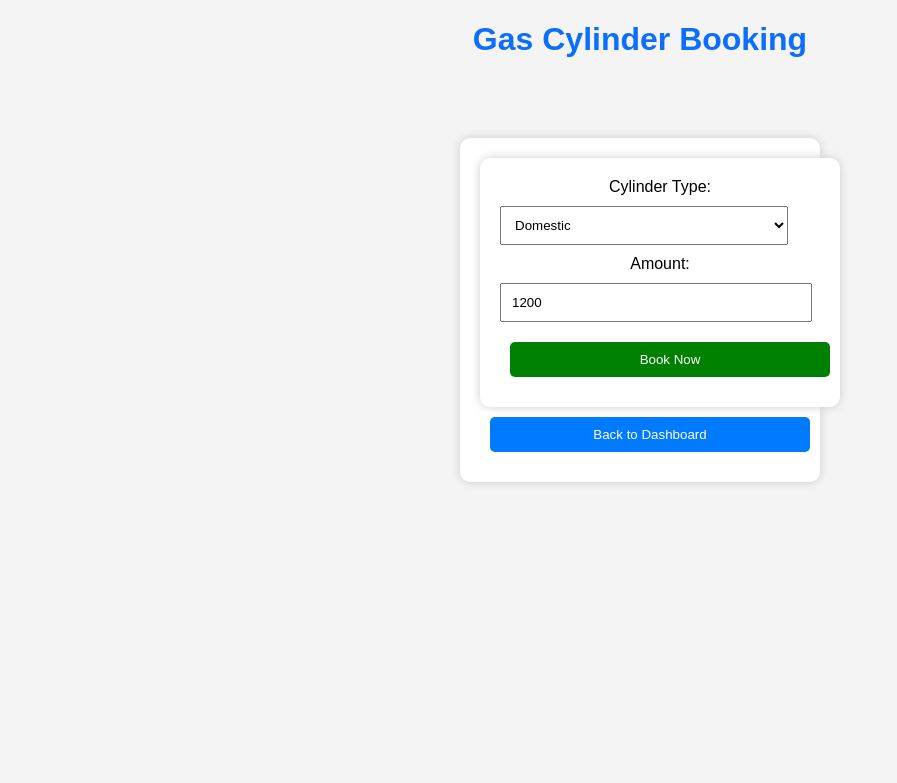
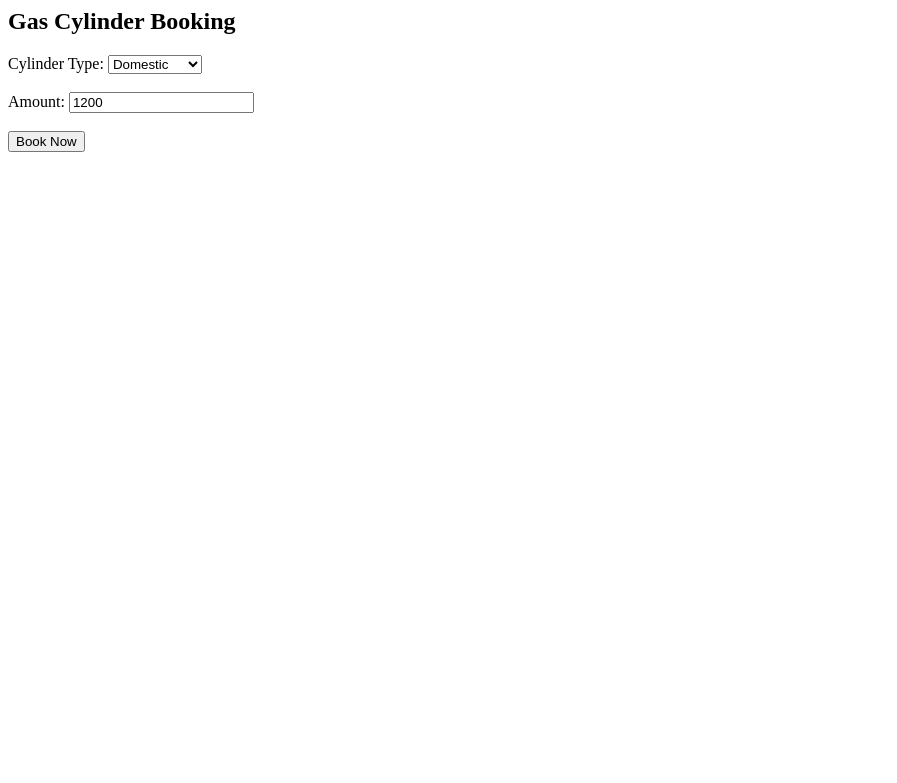
Before and after one commit to shravanikenchu-web/Online-Gas-Booking-System, a Python web app: template templates/05_booking.html in a window 1280 px wide. Shown: the top 783 px of the page, without its empty margins (0-897 px from the left). Run offline with Jinja, Linux system fonts and the light colour scheme; the template is opened without the code that fills it, so the values that code supplies are empty.

Commit message:
Update 05_booking.html

```diff
--- a/templates/05_booking.html
+++ b/templates/05_booking.html
@@ -1,74 +1,30 @@
-<!DOCTYPE html>
+<! DOCTYPE html>
 <html>
 <head>
     <title>Book Cylinder</title>
-
-    <link rel="stylesheet" href="{{ url_for('static', filename='style.css') }}">
-
-    <style>
-        body {
-            font-family: Arial;
-            background: #f4f4f4;
-            text-align: center;
-        }
-
-        .box {
-            width: 320px;
-            margin: 80px auto;
-            background: white;
-            padding: 20px;
-            border-radius: 10px;
-            box-shadow: 0px 0px 10px #ccc;
-        }
-
-        input, select {
-            width: 90%;
-            padding: 10px;
-            margin: 10px 0;
-        }
-
-        button {
-            width: 100%;
-            padding: 10px;
-            background: green;
-            color: white;
-            border: none;
-            cursor: pointer;
-        }
-
-        .back-btn {
-            background: #007bff;
-        }
-    </style>
-
 </head>
-
 <body>
 
-<h1>Gas Cylinder Booking</h1>
+<h2>Gas Cylinder Booking</h2>
 
-<div class="box">
-
-<form method="POST" action="/booking">
+<form method="POST">
 
     <label>Cylinder Type:</label>
-    <select name="cylinder_type" required>
-        <option value="Domestic">Domestic</option>
-        <option value="Commercial">Commercial</option>
+    <select name="cylinder_type">
+        <option>Domestic</option>
+        <option>Commercial</option>
     </select>
 
+    <br><br>
+
     <label>Amount:</label>
-    <input type="text" name="amount" value="1200" required>
+    <input type="text" name="amount" value="1200">
+
+    <br><br>
 
     <button type="submit">Book Now</button>
 
 </form>
 
-<a href="/dashboard">
-    <button class="back-btn">Back to Dashboard</button>
-</a>
-
-</div>
-
 </body>
 </html>
```
